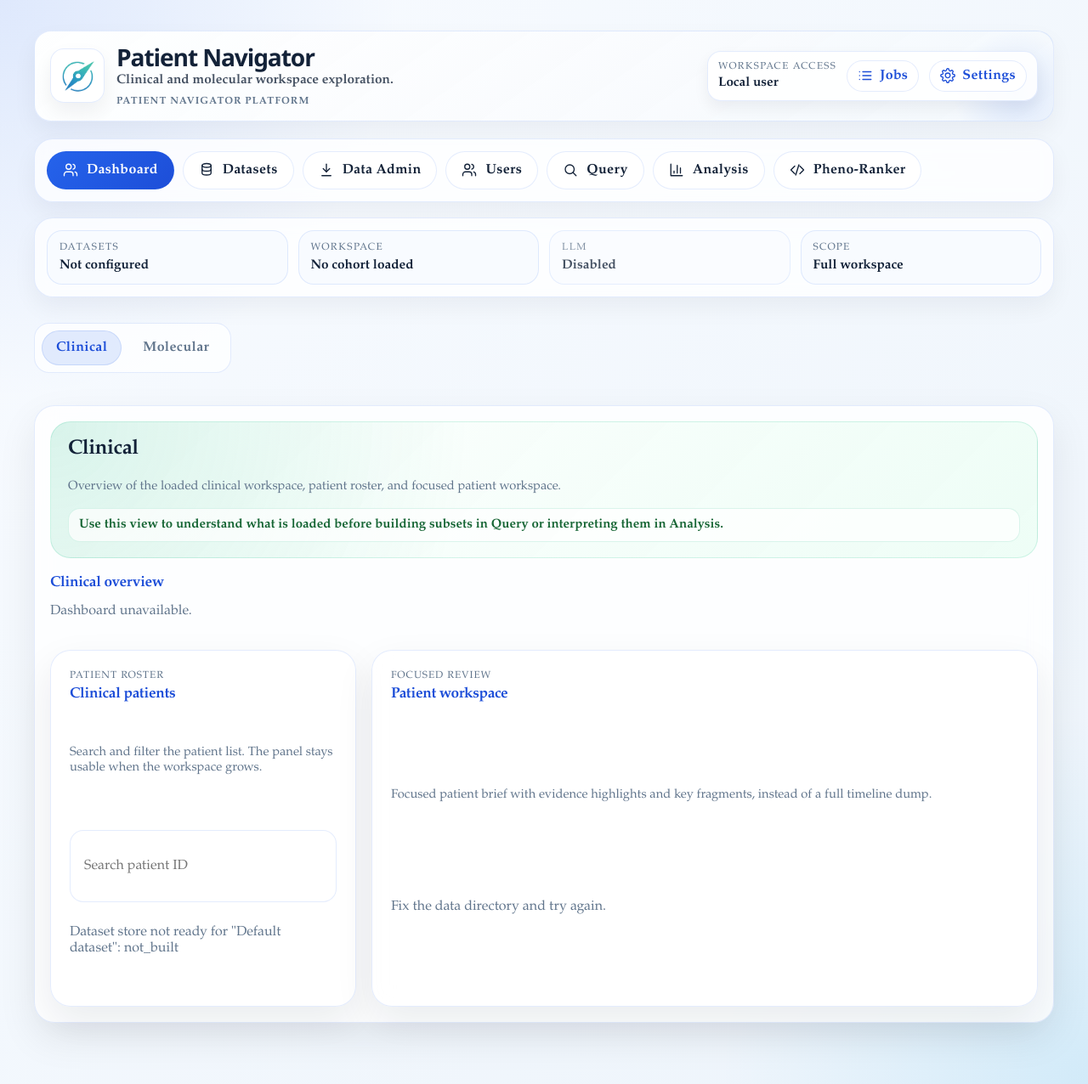
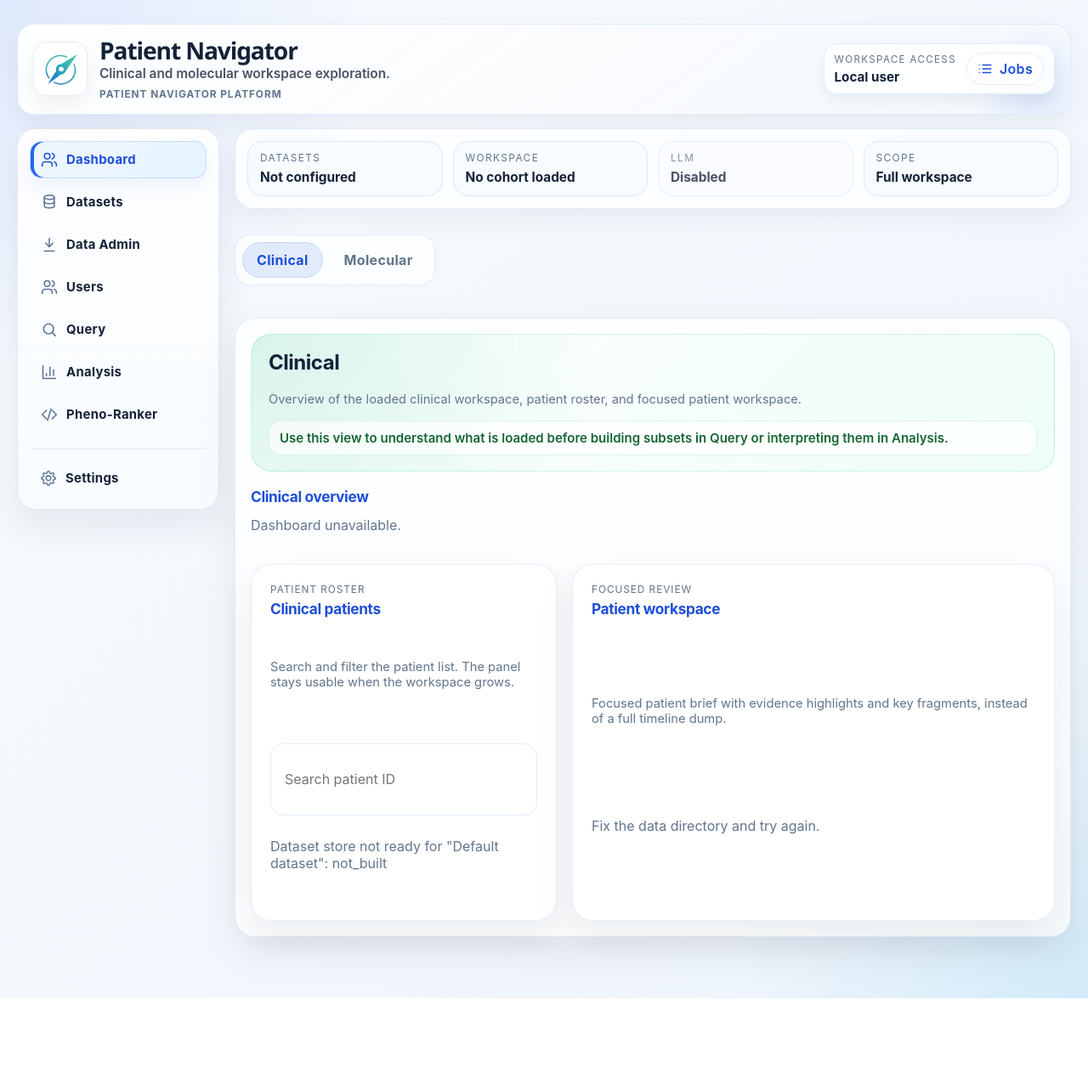
Before and after one commit to CNAG-Biomedical-Informatics/cohortome, a FastAPI app: page / in a window 1280 px wide. Shown: the whole page at 85% size. After the commit the page ends 1175 px from the top, so only its background shows below. Run offline with FastAPI, Linux system fonts and the light colour scheme; data that the repository does not hold is empty; some libraries are stand-ins or nearby versions.

Commit message:
Refine app navigation and analysis chat UI

```diff
--- a/static/css/shared.css
+++ b/static/css/shared.css
@@ -21,7 +21,7 @@
       * { box-sizing: border-box; }
       body {
         margin: 0;
-        font-family: "Palatino Linotype", "Book Antiqua", Georgia, serif;
+        font-family: Inter, ui-sans-serif, system-ui, -apple-system, BlinkMacSystemFont, "Segoe UI", sans-serif;
         color: var(--ink);
         background:
           radial-gradient(circle at top left, rgba(37, 99, 235, 0.12), transparent 26%),
@@ -30,26 +30,74 @@
         min-height: 100vh;
       }
       main {
-        max-width: 1240px;
+        max-width: 1480px;
         margin: 0 auto;
-        padding: 36px 20px 52px;
+        padding: 28px 20px 52px;
+      }
+      .app-workbench {
+        display: grid;
+        grid-template-columns: 238px minmax(0, 1fr);
+        gap: 18px;
+        align-items: start;
+      }
+      .app-sidebar {
+        position: sticky;
+        top: 18px;
+        display: grid;
+        gap: 14px;
+        padding: 14px;
+        border: 1px solid rgba(148, 163, 184, 0.22);
+        border-radius: 22px;
+        background: linear-gradient(180deg, rgba(255, 255, 255, 0.94), rgba(248, 251, 255, 0.88));
+        box-shadow: 0 18px 42px rgba(15, 23, 42, 0.08);
+        backdrop-filter: blur(12px);
+      }
+      .app-content {
+        min-width: 0;
+      }
+      .app-sidebar-utility {
+        display: grid;
+        gap: 8px;
+        margin-top: 4px;
+        padding-top: 12px;
+        border-top: 1px solid rgba(148, 163, 184, 0.22);
+      }
+      .app-sidebar-settings {
+        display: inline-flex;
+        align-items: center;
+        gap: 10px;
+        width: 100%;
+        justify-content: flex-start;
+        min-height: 44px;
+        padding: 10px 12px;
+        border-radius: 14px;
+        border-color: transparent;
+        background: transparent;
+        color: var(--ink);
+        font-size: 0.93rem;
+        font-weight: 750;
+        box-shadow: none;
+      }
+      .app-sidebar-settings:hover {
+        border-color: rgba(37, 99, 235, 0.14);
+        background: rgba(239, 246, 255, 0.72);
+        color: var(--accent-deep);
+      }
+      .app-sidebar-settings .button-icon {
+        width: 20px;
+        height: 20px;
+        color: color-mix(in srgb, var(--muted) 86%, var(--accent-deep));
       }
       .tab-bar {
-        display: flex;
-        gap: 10px;
-        margin: 20px 0 18px;
-        padding: 14px;
-        border: 1px solid var(--line);
-        border-radius: 22px;
-        background: rgba(255, 255, 255, 0.76);
-        box-shadow: 0 12px 28px rgba(15, 23, 42, 0.05);
-        backdrop-filter: blur(10px);
+        display: grid;
+        gap: 6px;
+        margin: 0;
       }
       .context-bar {
         display: grid;
         grid-template-columns: repeat(4, minmax(0, 1fr));
         gap: 12px;
-        margin: 18px 0 14px;
+        margin: 0 0 14px;
         padding: 14px;
         border: 1px solid var(--line);
         border-radius: 22px;
@@ -101,25 +149,43 @@
         display: inline-flex;
         align-items: center;
         gap: 10px;
-        width: auto;
-        padding: 12px 18px;
-        border-radius: 999px;
-        border: 1px solid var(--line);
-        background: rgba(255, 255, 255, 0.82);
+        justify-content: flex-start;
+        width: 100%;
+        min-height: 44px;
+        padding: 10px 12px;
+        border-radius: 14px;
+        border: 1px solid transparent;
+        background: transparent;
         color: var(--ink);
         box-shadow: none;
+        font-size: 0.93rem;
+        font-weight: 750;
+        text-align: left;
+        position: relative;
+      }
+      .tab-btn:hover:not(.is-disabled):not([aria-disabled="true"]) {
+        border-color: rgba(37, 99, 235, 0.14);
+        background: rgba(239, 246, 255, 0.72);
+        color: var(--accent-deep);
       }
       .tab-btn-icon {
-        width: 18px;
-        height: 18px;
+        width: 20px;
+        height: 20px;
         display: inline-flex;
         align-items: center;
         justify-content: center;
         flex: 0 0 auto;
+        color: color-mix(in srgb, var(--muted) 86%, var(--accent-deep));
       }
       .tab-btn-icon svg {
-        width: 18px;
-        height: 18px;
+        width: 20px;
+        height: 20px;
+      }
+      .tab-btn > span:last-child {
+        min-width: 0;
+        overflow: hidden;
+        text-overflow: ellipsis;
+        white-space: nowrap;
       }
       .button-icon {
         width: 18px;
@@ -148,8 +214,13 @@
         }
       }
       .tab-btn.active {
-        background: linear-gradient(135deg, var(--accent), var(--accent-deep));
-        color: white;
+        border-color: rgba(37, 99, 235, 0.18);
+        background: linear-gradient(135deg, rgba(239, 246, 255, 0.98), rgba(224, 242, 254, 0.82));
+        color: var(--accent-deep);
+        box-shadow: inset 4px 0 0 var(--accent), 0 10px 22px rgba(37, 99, 235, 0.08);
+      }
+      .tab-btn.active .tab-btn-icon {
+        color: var(--accent-deep);
       }
       .tab-btn.is-disabled,
       .tab-btn[aria-disabled="true"] {
@@ -299,18 +370,19 @@
       }
       .user-settings-panel {
         position: fixed;
-        top: var(--settings-panel-top, 88px);
-        left: var(--settings-panel-left, 16px);
-        width: var(--settings-panel-width, min(560px, calc(100vw - 32px)));
+        top: 50%;
+        left: 50%;
+        transform: translate(-50%, -50%);
+        width: min(620px, calc(100vw - 32px));
         z-index: 10000;
         display: grid;
         gap: 14px;
-        padding: 16px;
+        padding: 18px;
         border: 1px solid var(--line);
-        border-radius: 18px;
-        background: rgba(255, 255, 255, 0.98);
-        box-shadow: 0 24px 60px rgba(15, 23, 42, 0.16);
-        max-height: calc(100vh - var(--settings-panel-top, 88px) - 16px);
+        border-radius: 22px;
+        background: rgba(255, 255, 255, 0.99);
+        box-shadow: 0 30px 82px rgba(15, 23, 42, 0.24);
+        max-height: calc(100vh - 32px);
         overflow: auto;
       }
       .user-settings-header {
--- a/static/js/analysis_catalog_ui.js
+++ b/static/js/analysis_catalog_ui.js
@@ -617,23 +617,16 @@ export function createAnalysisCatalogUi(ctx) {
       : resultsLabel === "Generated" || resultsLabel === "Job queued" || resultsLabel === "Error"
         ? "results"
         : runBlocked
-          ? "requirements"
-          : hasPrompt
-            ? "run"
-            : "prompt";
+          ? "catalog"
+          : "prompt";
     const steps = {
       scope: { value: analysisFlowScopeLabel(), state: "is-ready" },
-      analysis: { value: hasItem ? String(item.name || "Selected") : "Free prompt", state: hasItem ? "is-ready" : "is-neutral" },
+      catalog: {
+        value: hasItem ? (requirementsReady ? String(item.name || "Selected") : "Needs setup") : "Optional",
+        state: hasItem ? (requirementsReady ? "is-ready" : "is-blocked") : "is-neutral",
+      },
       prompt: {
-        value: hasPrompt ? "Ready" : "Needs text",
-        state: hasPrompt ? "is-ready" : "is-blocked",
-      },
-      requirements: {
-        value: hasItem ? (requirementsReady ? "Ready" : "Needs setup") : "Ready",
-        state: requirementsReady ? "is-ready" : "is-blocked",
-      },
-      run: {
-        value: state.analysisInFlight ? "Running" : (runBlocked || !hasPrompt ? "Blocked" : "Ready"),
+        value: state.analysisInFlight ? "Running" : (runBlocked ? "Blocked" : (hasPrompt ? "Ready" : "Needs text")),
         state: state.analysisInFlight ? "is-running" : (runBlocked || !hasPrompt ? "is-blocked" : "is-ready"),
       },
       results: {
--- a/static/js/analysis_sessions.js
+++ b/static/js/analysis_sessions.js
@@ -16,6 +16,8 @@ export function createAnalysisSessionsUi(ctx) {
     analysisSessionDeleteStatusEl,
     analysisSessionDeleteOnlyBtnEl,
     analysisSessionDeleteAllBtnEl,
+    analysisCurrentChatTitleEl,
+    analysisCurrentChatMetaEl,
     dataDirEl,
   } = refs;
   const { escapeHtml, shortTimestamp, nowIso } = helpers;
@@ -249,6 +251,7 @@ export function createAnalysisSessionsUi(ctx) {
 
   function renderAnalysisSessionList() {
     if (!analysisSessionListEl) return;
+    renderCurrentAnalysisChatBar();
     if (!state.analysisSessions.length) {
       analysisSessionListEl.innerHTML = '<div class="empty">No analysis sessions yet.</div>';
       return;
@@ -278,6 +281,21 @@ export function createAnalysisSessionsUi(ctx) {
         </div>
       `;
     }).join("");
+  }
+
+  function renderCurrentAnalysisChatBar() {
+    const session = currentAnalysisSession();
+    if (analysisCurrentChatTitleEl) {
+      analysisCurrentChatTitleEl.textContent = session ? analysisSessionTitle(session) : "New analysis";
+    }
+    if (analysisCurrentChatMetaEl) {
+      if (!session) {
+        analysisCurrentChatMetaEl.textContent = "No turns yet.";
+        return;
+      }
+      const turnCount = Array.isArray(session.turns) ? session.turns.length : 0;
+      analysisCurrentChatMetaEl.textContent = `${analysisSessionScopeSummary(session)} · ${turnCount} turns · ${shortTimestamp(session.updatedAt)}`;
+    }
   }
 
   function syncCurrentAnalysisSessionFromUi(options) {
@@ -490,6 +508,7 @@ export function createAnalysisSessionsUi(ctx) {
     persistAnalysisSessions,
     loadAnalysisSessionsFromBackend,
     renderAnalysisSessionList,
+    renderCurrentAnalysisChatBar,
     syncCurrentAnalysisSessionFromUi,
     applyAnalysisSession,
     selectAnalysisSession,
--- a/static/js/app_navigation.js
+++ b/static/js/app_navigation.js
@@ -77,6 +77,13 @@ export function createNavigationUi(ctx) {
     queryTabBtnEl && queryTabBtnEl.classList.toggle("active", showQuery);
     analysisTabBtnEl && analysisTabBtnEl.classList.toggle("active", showAnalysis);
     phenoTabBtnEl && phenoTabBtnEl.classList.toggle("active", showPheno);
+    dashboardTabBtnEl && dashboardTabBtnEl.setAttribute("aria-current", showDashboard ? "page" : "false");
+    datasetsTabBtnEl && datasetsTabBtnEl.setAttribute("aria-current", showDatasets ? "page" : "false");
+    dataTabBtnEl && dataTabBtnEl.setAttribute("aria-current", showData ? "page" : "false");
+    usersTabBtnEl && usersTabBtnEl.setAttribute("aria-current", showUsers ? "page" : "false");
+    queryTabBtnEl && queryTabBtnEl.setAttribute("aria-current", showQuery ? "page" : "false");
+    analysisTabBtnEl && analysisTabBtnEl.setAttribute("aria-current", showAnalysis ? "page" : "false");
+    phenoTabBtnEl && phenoTabBtnEl.setAttribute("aria-current", showPheno ? "page" : "false");
     dashboardTabEl && dashboardTabEl.classList.toggle("active", showDashboard);
     datasetsTabEl && datasetsTabEl.classList.toggle("active", showDatasets);
     dataTabEl && dataTabEl.classList.toggle("active", showData);
--- a/static/js/app_refs.js
+++ b/static/js/app_refs.js
@@ -86,7 +86,14 @@ export function createAppRefs(doc = document) {
     analysisPromptEl: doc.getElementById("analysisPrompt"),
     analysisRunBtnEl: doc.getElementById("analysisRunBtn"),
     analysisShellEl: doc.getElementById("analysisShell"),
+    analysisSidebarEl: doc.querySelector(".analysis-sidebar"),
     analysisSidebarToggleBtnEl: doc.getElementById("analysisSidebarToggleBtn"),
+    analysisChatsDrawerEl: doc.getElementById("analysisChatsDrawer"),
+    analysisChatsDrawerBtnEl: doc.getElementById("analysisChatsDrawerBtn"),
+    analysisChatsDrawerCloseBtnEl: doc.getElementById("analysisChatsDrawerCloseBtn"),
+    analysisCurrentChatTitleEl: doc.getElementById("analysisCurrentChatTitle"),
+    analysisCurrentChatMetaEl: doc.getElementById("analysisCurrentChatMeta"),
+    analysisNewSessionTopBtnEl: doc.getElementById("analysisNewSessionTopBtn"),
     analysisExamplesEl: doc.getElementById("analysisExamples"),
     analysisStarterPanelEl: doc.getElementById("analysisStarterPanel"),
     analysisStarterHostEl: doc.getElementById("analysisStarterHost"),
--- a/static/js/user_settings.js
+++ b/static/js/user_settings.js
@@ -90,14 +90,6 @@ export function createUserSettingsUi(ctx) {
 
   function setPanelOpen(open) {
     if (!userSettingsPanelEl) return;
-    if (open && userSettingsBtnEl) {
-      const rect = userSettingsBtnEl.getBoundingClientRect();
-      const panelWidth = Math.min(560, Math.max(300, window.innerWidth - 32));
-      const left = Math.min(Math.max(16, rect.right - panelWidth), window.innerWidth - panelWidth - 16);
-      userSettingsPanelEl.style.setProperty("--settings-panel-top", `${Math.round(rect.bottom + 10)}px`);
-      userSettingsPanelEl.style.setProperty("--settings-panel-left", `${Math.round(left)}px`);
-      userSettingsPanelEl.style.setProperty("--settings-panel-width", `${Math.round(panelWidth)}px`);
-    }
     userSettingsPanelEl.classList.toggle("is-hidden", !open);
   }
 
--- a/templates/index.html
+++ b/templates/index.html
@@ -81,15 +81,6 @@
             <span>Jobs</span>
             <span id="jobsDrawerCount" class="jobs-drawer-count is-hidden">0</span>
           </button>
-          <button id="userSettingsBtn" type="button" class="query-chip" title="Open user settings.">
-            <span class="button-icon" aria-hidden="true">
-              <svg viewBox="0 0 24 24" fill="none" stroke="currentColor" stroke-width="1.8" stroke-linecap="round" stroke-linejoin="round">
-                <path d="M12 15.5A3.5 3.5 0 1 0 12 8a3.5 3.5 0 0 0 0 7.5z"></path>
-                <path d="M19.4 15a1.7 1.7 0 0 0 .34 1.87l.04.04a2 2 0 0 1-2.83 2.83l-.04-.04a1.7 1.7 0 0 0-1.87-.34 1.7 1.7 0 0 0-1.04 1.56V21a2 2 0 0 1-4 0v-.08A1.7 1.7 0 0 0 8.96 19.36a1.7 1.7 0 0 0-1.87.34l-.04.04a2 2 0 1 1-2.83-2.83l.04-.04A1.7 1.7 0 0 0 4.6 15 1.7 1.7 0 0 0 3 14H3a2 2 0 0 1 0-4h.08A1.7 1.7 0 0 0 4.6 9a1.7 1.7 0 0 0-.34-1.87l-.04-.04a2 2 0 1 1 2.83-2.83l.04.04A1.7 1.7 0 0 0 8.96 4.64 1.7 1.7 0 0 0 10 3.08V3a2 2 0 0 1 4 0v.08a1.7 1.7 0 0 0 1.04 1.56 1.7 1.7 0 0 0 1.87-.34l.04-.04a2 2 0 0 1 2.83 2.83l-.04.04A1.7 1.7 0 0 0 19.4 9 1.7 1.7 0 0 0 21 10h.08a2 2 0 0 1 0 4H21a1.7 1.7 0 0 0-1.6 1z"></path>
-              </svg>
-            </span>
-            <span>Settings</span>
-          </button>
           <button id="heroLogoutBtn" type="button" class="query-chip is-hidden">
             <span class="button-icon" aria-hidden="true">
               <svg viewBox="0 0 24 24" fill="none" stroke="currentColor" stroke-width="1.8" stroke-linecap="round" stroke-linejoin="round">
@@ -100,6 +91,9 @@
             </span>
             <span>Sign out</span>
           </button>
+        </div>
+      </div>
+
       <div id="userSettingsPanel" class="user-settings-panel is-hidden" role="dialog" aria-label="User settings">
         <div class="user-settings-header">
           <strong>Settings</strong>
@@ -172,11 +166,28 @@
           <button id="userSettingsSaveBtn" type="button">Save</button>
         </div>
       </div>
+
+      <div id="analysisChatsDrawer" class="analysis-chats-drawer is-hidden" aria-hidden="true">
+        <div class="analysis-chats-drawer-backdrop" data-analysis-chats-close="true"></div>
+        <aside class="analysis-sidebar analysis-chats-drawer-panel" role="dialog" aria-modal="true" aria-labelledby="analysisChatsDrawerTitle">
+          <div class="analysis-sidebar-header">
+            <div class="analysis-sidebar-copy">
+              <strong id="analysisChatsDrawerTitle">Analysis Chats</strong>
+              <div class="section-note" style="margin:6px 0 0;">One thread per analytical path, scope, or dataset.</div>
             </div>
+            <button id="analysisChatsDrawerCloseBtn" type="button" class="query-chip">Close</button>
+            <button id="analysisNewSessionBtn" type="button" class="query-chip action">New analysis</button>
+          </div>
+          <div id="analysisSessionList" class="analysis-session-list">
+            <div class="empty">No analysis sessions yet.</div>
+          </div>
+        </aside>
       </div>
 
-      <div class="tab-bar">
-        <button id="dashboardTabBtn" class="tab-btn active" type="button">
+      <div class="app-workbench">
+        <aside class="app-sidebar" aria-label="Primary navigation">
+          <nav class="tab-bar app-sidebar-nav" aria-label="Application sections">
+        <button id="dashboardTabBtn" class="tab-btn active" type="button" aria-current="page">
           <span class="tab-btn-icon" aria-hidden="true">
             <svg viewBox="0 0 24 24" fill="none" stroke="currentColor" stroke-width="1.8" stroke-linecap="round" stroke-linejoin="round">
               <path d="M16 21v-2a4 4 0 0 0-4-4H6a4 4 0 0 0-4 4v2"></path>
@@ -248,7 +259,21 @@
           </span>
           <span>Pheno-Ranker</span>
         </button>
+          </nav>
+          <div class="app-sidebar-utility">
+            <button id="userSettingsBtn" type="button" class="app-sidebar-settings" title="Open user settings.">
+              <span class="button-icon" aria-hidden="true">
+                <svg viewBox="0 0 24 24" fill="none" stroke="currentColor" stroke-width="1.8" stroke-linecap="round" stroke-linejoin="round">
+                  <path d="M12 15.5A3.5 3.5 0 1 0 12 8a3.5 3.5 0 0 0 0 7.5z"></path>
+                  <path d="M19.4 15a1.7 1.7 0 0 0 .34 1.87l.04.04a2 2 0 0 1-2.83 2.83l-.04-.04a1.7 1.7 0 0 0-1.87-.34 1.7 1.7 0 0 0-1.04 1.56V21a2 2 0 0 1-4 0v-.08A1.7 1.7 0 0 0 8.96 19.36a1.7 1.7 0 0 0-1.87.34l-.04.04a2 2 0 1 1-2.83-2.83l.04-.04A1.7 1.7 0 0 0 4.6 15 1.7 1.7 0 0 0 3 14H3a2 2 0 0 1 0-4h.08A1.7 1.7 0 0 0 4.6 9a1.7 1.7 0 0 0-.34-1.87l-.04-.04a2 2 0 1 1 2.83-2.83l.04.04A1.7 1.7 0 0 0 8.96 4.64 1.7 1.7 0 0 0 10 3.08V3a2 2 0 0 1 4 0v.08a1.7 1.7 0 0 0 1.04 1.56 1.7 1.7 0 0 0 1.87-.34l.04-.04a2 2 0 0 1 2.83 2.83l-.04.04A1.7 1.7 0 0 0 19.4 9 1.7 1.7 0 0 0 21 10h.08a2 2 0 0 1 0 4H21a1.7 1.7 0 0 0-1.6 1z"></path>
+                </svg>
+              </span>
+              <span>Settings</span>
+            </button>
           </div>
+        </aside>
+
+        <div class="app-content">
 
       <div class="context-bar" id="globalContextBar">
         <div class="context-pill"><span>Datasets</span><strong id="contextDataDir">{{ default_data_dir }}</strong></div>
@@ -877,31 +902,44 @@
 
       <section id="analysisTab" class="tab-panel">
         <div id="analysisShell" class="analysis-shell">
-          <aside class="analysis-sidebar">
-            <div class="analysis-sidebar-header">
-              <button id="analysisSidebarToggleBtn" type="button" class="analysis-sidebar-toggle" aria-label="Collapse Analysis Chats" aria-expanded="true" title="Collapse Analysis Chats">
+          <div class="controls analysis-main">
+            <div class="analysis-chat-bar">
+              <div class="analysis-chat-current">
+                <span>Current chat</span>
+                <strong id="analysisCurrentChatTitle">New analysis</strong>
+                <small id="analysisCurrentChatMeta">No turns yet.</small>
+              </div>
+              <button id="analysisChatsDrawerBtn" type="button" class="query-chip">
                 <span class="button-icon" aria-hidden="true">
                   <svg viewBox="0 0 24 24" fill="none" stroke="currentColor" stroke-width="1.8" stroke-linecap="round" stroke-linejoin="round">
-                    <rect x="4" y="5" width="16" height="14" rx="2"></rect>
-                    <path d="M9 5v14"></path>
-                    <path d="m15 9-3 3 3 3"></path>
+                    <path d="M21 15a4 4 0 0 1-4 4H8l-5 3V7a4 4 0 0 1 4-4h10a4 4 0 0 1 4 4z"></path>
                   </svg>
                 </span>
+                <span>Chats</span>
               </button>
-              <div class="analysis-sidebar-copy">
-                <strong>Analysis Chats</strong>
-                <div class="section-note" style="margin:6px 0 0;">One thread per analytical path, scope, or dataset.</div>
+              <button id="analysisNewSessionTopBtn" type="button" class="query-chip action">New chat</button>
             </div>
-              <button id="analysisNewSessionBtn" type="button" class="query-chip action">New analysis</button>
-            </div>
-            <div id="analysisSessionList" class="analysis-session-list">
-              <div class="empty">No analysis sessions yet.</div>
-            </div>
-          </aside>
-          <div class="controls analysis-main">
             <div class="analysis-workspace-bar">
               <div id="analysisStatus" class="analysis-workspace-status"></div>
               <div id="analysisLmStatus" class="analysis-workspace-status">LM Studio model: checking...</div>
+            </div>
+            <div id="analysisFlowBar" class="analysis-flow-bar" aria-label="Analysis workflow">
+              <button type="button" class="analysis-flow-step" data-analysis-flow-target="scope">
+                <span class="analysis-flow-step-index">1</span>
+                <span class="analysis-flow-step-copy"><span>Scope</span><strong>Full workspace</strong></span>
+              </button>
+              <button type="button" class="analysis-flow-step" data-analysis-flow-target="catalog">
+                <span class="analysis-flow-step-index">2</span>
+                <span class="analysis-flow-step-copy"><span>Catalog</span><strong>Optional</strong></span>
+              </button>
+              <button type="button" class="analysis-flow-step" data-analysis-flow-target="prompt">
+                <span class="analysis-flow-step-index">3</span>
+                <span class="analysis-flow-step-copy"><span>Prompt</span><strong>Ready</strong></span>
+              </button>
+              <button type="button" class="analysis-flow-step" data-analysis-flow-target="results">
+                <span class="analysis-flow-step-index">4</span>
+                <span class="analysis-flow-step-copy"><span>Results</span><strong>Empty</strong></span>
+              </button>
             </div>
             <div id="analysisDatasetScope" class="section-note">Workspace dataset: current selection.</div>
             <details class="analysis-setup-card">
@@ -1037,32 +1075,6 @@
                 </div>
               </div>
             </div>
-            <div id="analysisFlowBar" class="analysis-flow-bar" aria-label="Analysis workflow">
-              <button type="button" class="analysis-flow-step" data-analysis-flow-target="scope">
-                <span class="analysis-flow-step-index">1</span>
-                <span class="analysis-flow-step-copy"><span>Scope</span><strong>Full workspace</strong></span>
-              </button>
-              <button type="button" class="analysis-flow-step" data-analysis-flow-target="analysis">
-                <span class="analysis-flow-step-index">2</span>
-                <span class="analysis-flow-step-copy"><span>Analysis</span><strong>Free prompt</strong></span>
-              </button>
-              <button type="button" class="analysis-flow-step" data-analysis-flow-target="prompt">
-                <span class="analysis-flow-step-index">3</span>
-                <span class="analysis-flow-step-copy"><span>Prompt</span><strong>Ready</strong></span>
-              </button>
-              <button type="button" class="analysis-flow-step" data-analysis-flow-target="requirements">
-                <span class="analysis-flow-step-index">4</span>
-                <span class="analysis-flow-step-copy"><span>Requirements</span><strong>Ready</strong></span>
-              </button>
-              <button type="button" class="analysis-flow-step" data-analysis-flow-target="run">
-                <span class="analysis-flow-step-index">5</span>
-                <span class="analysis-flow-step-copy"><span>Run</span><strong>Ready</strong></span>
-              </button>
-              <button type="button" class="analysis-flow-step" data-analysis-flow-target="results">
-                <span class="analysis-flow-step-index">6</span>
-                <span class="analysis-flow-step-copy"><span>Results</span><strong>Empty</strong></span>
-              </button>
-            </div>
             <div class="analysis-composer">
               <div class="analysis-composer-header">
                 <strong>Run Analysis</strong>
@@ -1121,6 +1133,8 @@
         </div>
       </section>
         </div>
+      </div>
+      </div>
     </main>
 
         <script src="https://cdnjs.cloudflare.com/ajax/libs/cytoscape/3.33.1/cytoscape.min.js"></script>
```
Also changed, not shown: static/app.js (+27 -11 lines), static/css/analysis.css (+78 -32 lines), static/css/responsive.css (+31 -1 lines). Lines whose indentation alone changed are shown as unchanged.
